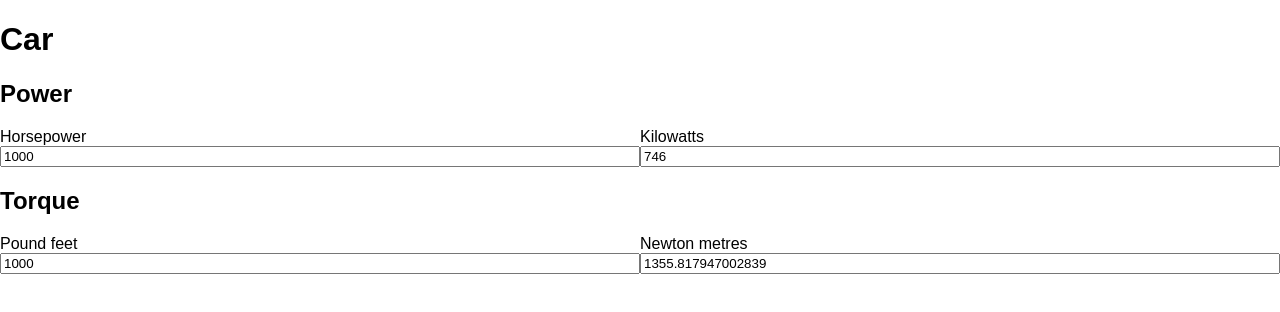
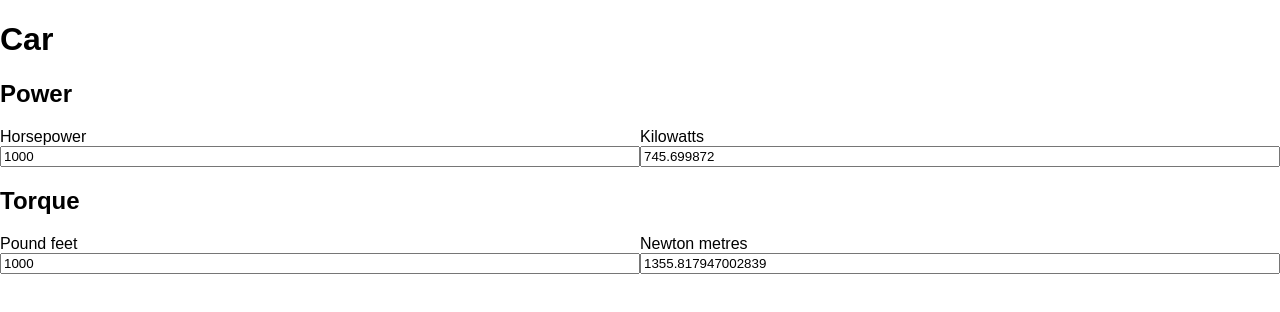
Before and after one commit to j-/car, a React app: page / in a window 1280 px wide. Shown: the top 312 px of the page. Built offline with nearby package versions, Linux system fonts and the light colour scheme; the HTML template or start-up script is replaced by a standard one.

Commit message:
Increase precision of horsepower/kilowatts ratio

```diff
--- a/src/ConvertPower.tsx
+++ b/src/ConvertPower.tsx
@@ -6,7 +6,8 @@ interface State {
 	kilowatts: number | null;
 }
 
-const HP_TO_KW_RATIO = 0.746;
+/** @see https://www.kwtohp.net/hp-to-kw-conversion */
+const HP_TO_KW_RATIO = 0.745699872;
 const DEFAULT_HP = 1000;
 const DEFAULT_KW = DEFAULT_HP * HP_TO_KW_RATIO;
 
```
